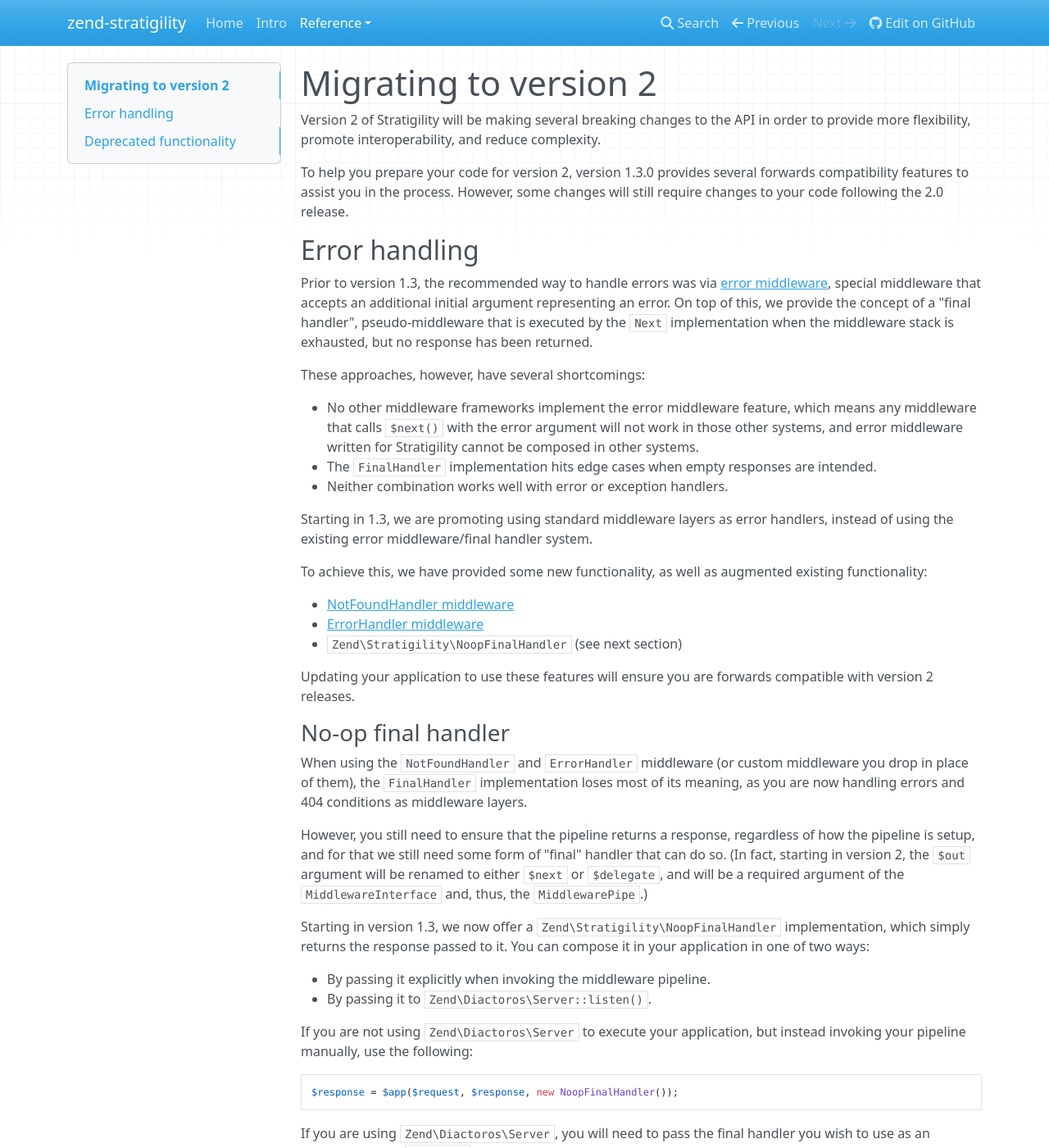
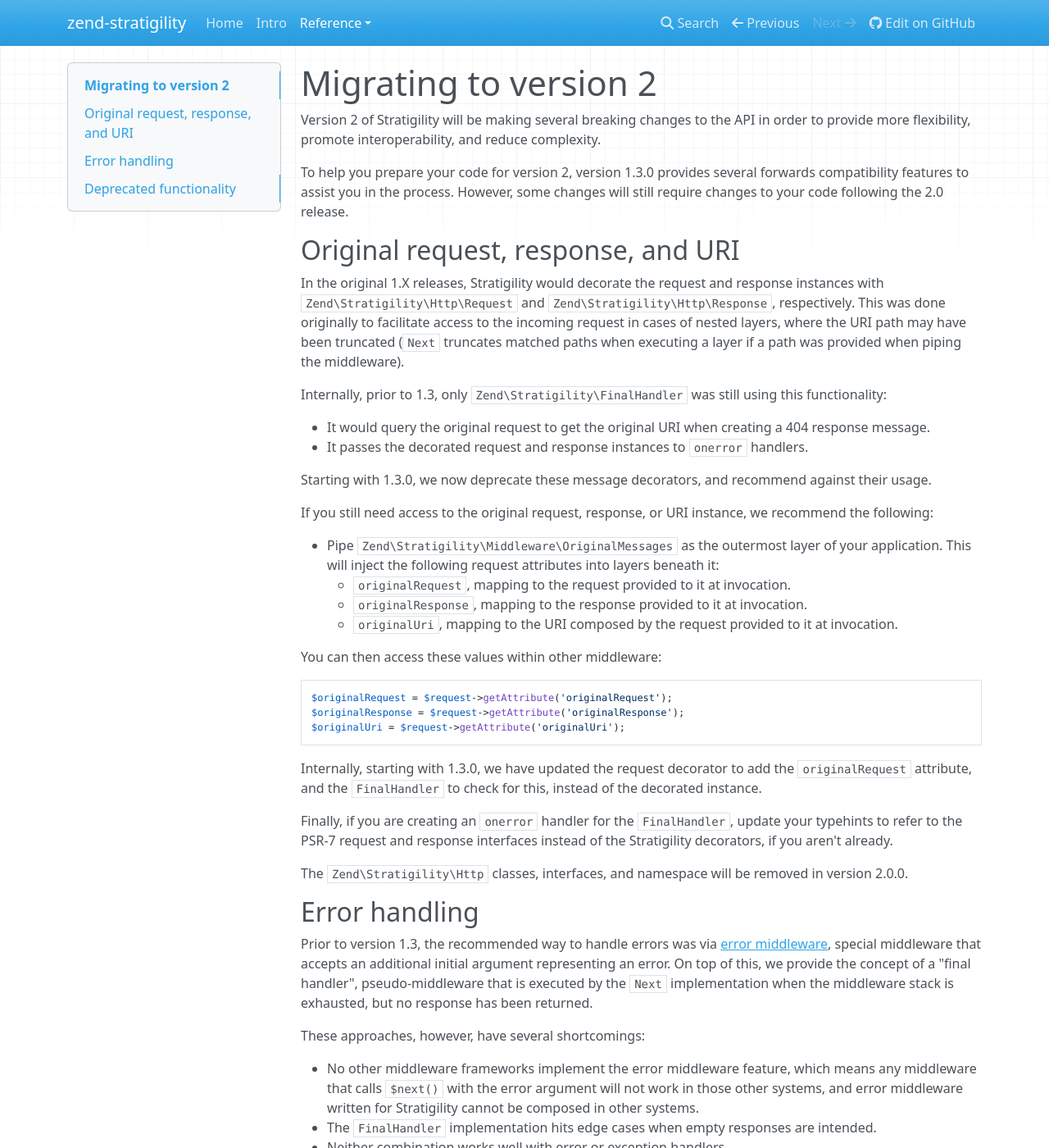
Before and after one commit to zendframework/zend-stratigility, an MkDocs documentation site: the page built from doc/book/migration/to-v2.md, in a window 1280 px wide and 1400 px high. Shown: the whole window at 82% size. Built offline with MkDocs 1.6.1, drawn with Linux system fonts in a browser that asks for light colours; nearby versions of some CDN libraries; old or Windows-style settings are respelled for this version of MkDocs; some of the changed text lies outside the part shown.

Commit message:
Documented request/response deprecation and adapting your code

````diff
--- a/doc/book/migration/to-v2.md
+++ b/doc/book/migration/to-v2.md
@@ -7,6 +7,55 @@ complexity.
 To help you prepare your code for version 2, version 1.3.0 provides several
 forwards compatibility features to assist you in the process. However, some
 changes will still require changes to your code following the 2.0 release.
+
+## Original request, response, and URI
+
+In the original 1.X releases, Stratigility would decorate the request and
+response instances with `Zend\Stratigility\Http\Request` and
+`Zend\Stratigility\Http\Response`, respectively. This was done originally to
+facilitate access to the incoming request in cases of nested layers, where the
+URI path may have been truncated (`Next` truncates matched paths when executing
+a layer if a path was provided when piping the middleware).
+
+Internally, prior to 1.3, only `Zend\Stratigility\FinalHandler` was still using
+this functionality:
+
+- It would query the original request to get the original URI when creating a
+  404 response message.
+- It passes the decorated request and response instances to `onerror` handlers.
+
+Starting with 1.3.0, we now deprecate these message decorators, and recommend
+against their usage.
+
+If you still need access to the original request, response, or URI instance, we
+recommend the following:
+
+- Pipe `Zend\Stratigility\Middleware\OriginalMessages` as the outermost layer of
+  your application. This will inject the following request attributes into
+  layers beneath it:
+    - `originalRequest`, mapping to the request provided to it at invocation.
+    - `originalResponse`, mapping to the response provided to it at invocation.
+    - `originalUri`, mapping to the URI composed by the request provided to it at
+      invocation.
+
+You can then access these values within other middleware:
+
+```php
+$originalRequest = $request->getAttribute('originalRequest');
+$originalResponse = $request->getAttribute('originalResponse');
+$originalUri = $request->getAttribute('originalUri');
+```
+
+Internally, starting with 1.3.0, we have updated the request decorator to add
+the `originalRequest` attribute, and the `FinalHandler` to check for this,
+instead of the decorated instance.
+
+Finally, if you are creating an `onerror` handler for the `FinalHandler`, update
+your typehints to refer to the PSR-7 request and response interfaces instead of
+the Stratigility decorators, if you aren't already.
+
+The `Zend\Stratigility\Http` classes, interfaces, and namespace will be removed
+in version 2.0.0.
 
 ## Error handling
 
@@ -95,3 +144,6 @@ The following classes, methods, and arguments are deprecated starting in version
 - The `$err` argument to `Zend\Stratigility\Next`'s `__invoke()` method.
   Starting in 1.3.0, if a non-null value is encountered, this method will now
   emit an `E_USER_DEPRECATED` notice, referencing this documentation.
+- `Zend\Stratigility\Http\Request` (class)
+- `Zend\Stratigility\Http\ResponseInterface` (interface)
+- `Zend\Stratigility\Http\Response` (class)
````
